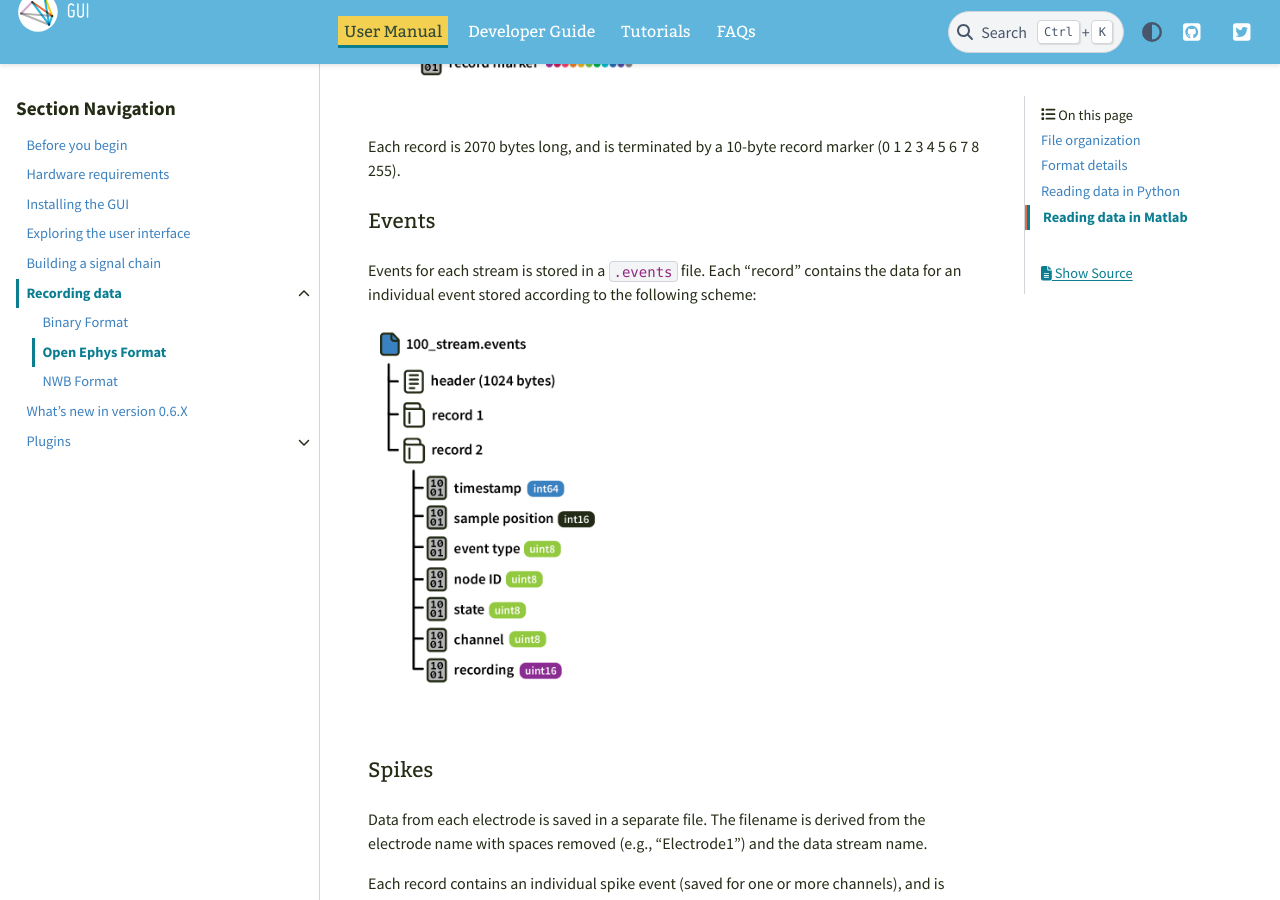
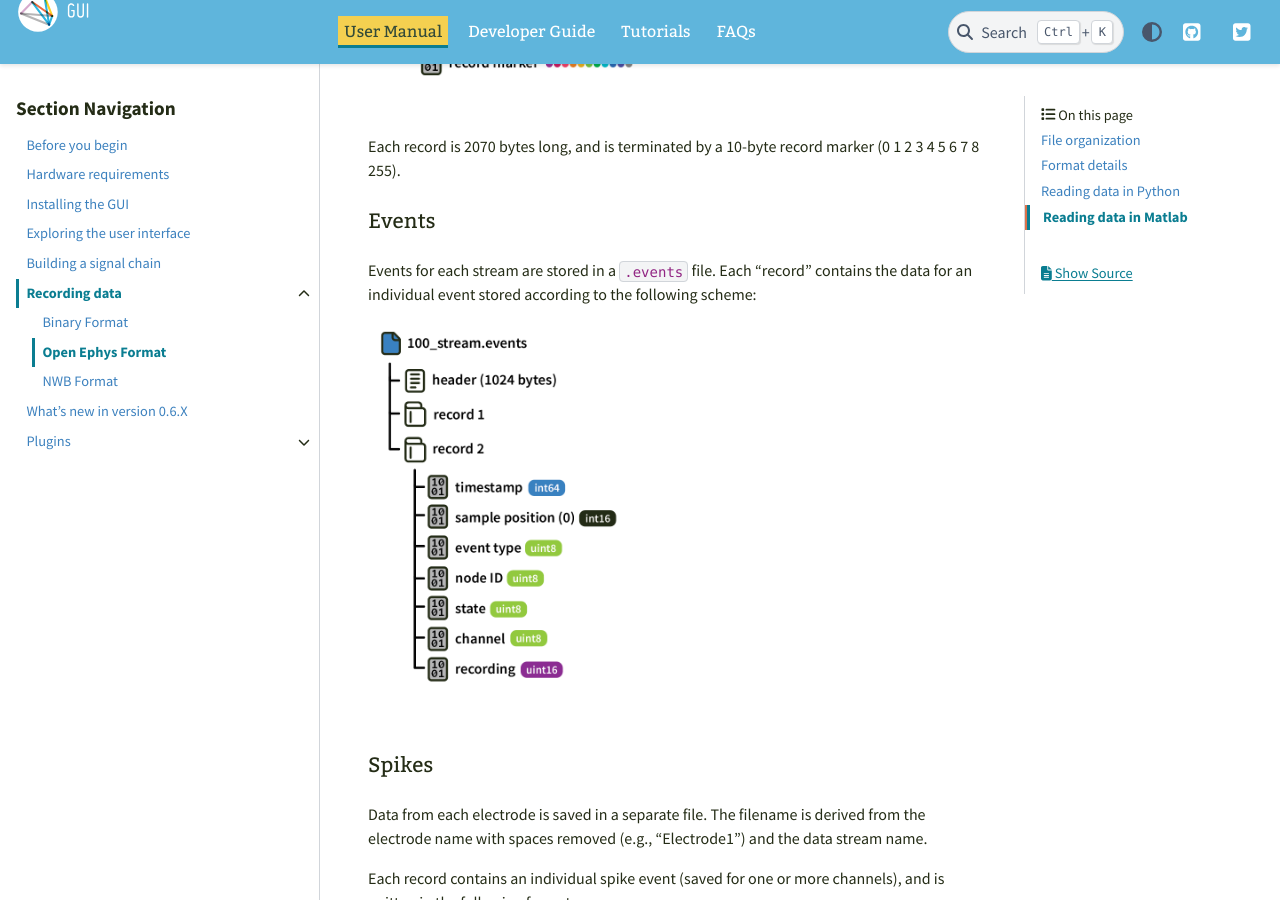
Before and after one commit to open-ephys/gui-docs, a Sphinx documentation site: the page built from source/User-Manual/Recording-data/Open-Ephys-format.rst, in a window 1280 px wide and 900 px high, scrolled down 3112 px. Built offline with Sphinx 7.4.7 and the PyData theme 0.15.4, drawn with Linux system fonts in a browser that asks for light colours.

Commit message:
Update OE format docs

```diff
--- a/source/User-Manual/Recording-data/Open-Ephys-format.rst
+++ b/source/User-Manual/Recording-data/Open-Ephys-format.rst
@@ -95,7 +95,7 @@ Each record is 2070 bytes long, and is terminated by a 10-byte record marker (0
 Events
 -------
 
-Events for each stream is stored in a :code:`.events` file. Each "record" contains the data for an individual event stored according to the following scheme:
+Events for each stream are stored in a :code:`.events` file. Each "record" contains the data for an individual event stored according to the following scheme:
 
 .. image:: ../../_static/images/recordingdata/open-ephys/events.png
   :alt: Open Ephys data events format
```
Also changed, not shown: source/_static/images/recordingdata/open-ephys/events.png.
